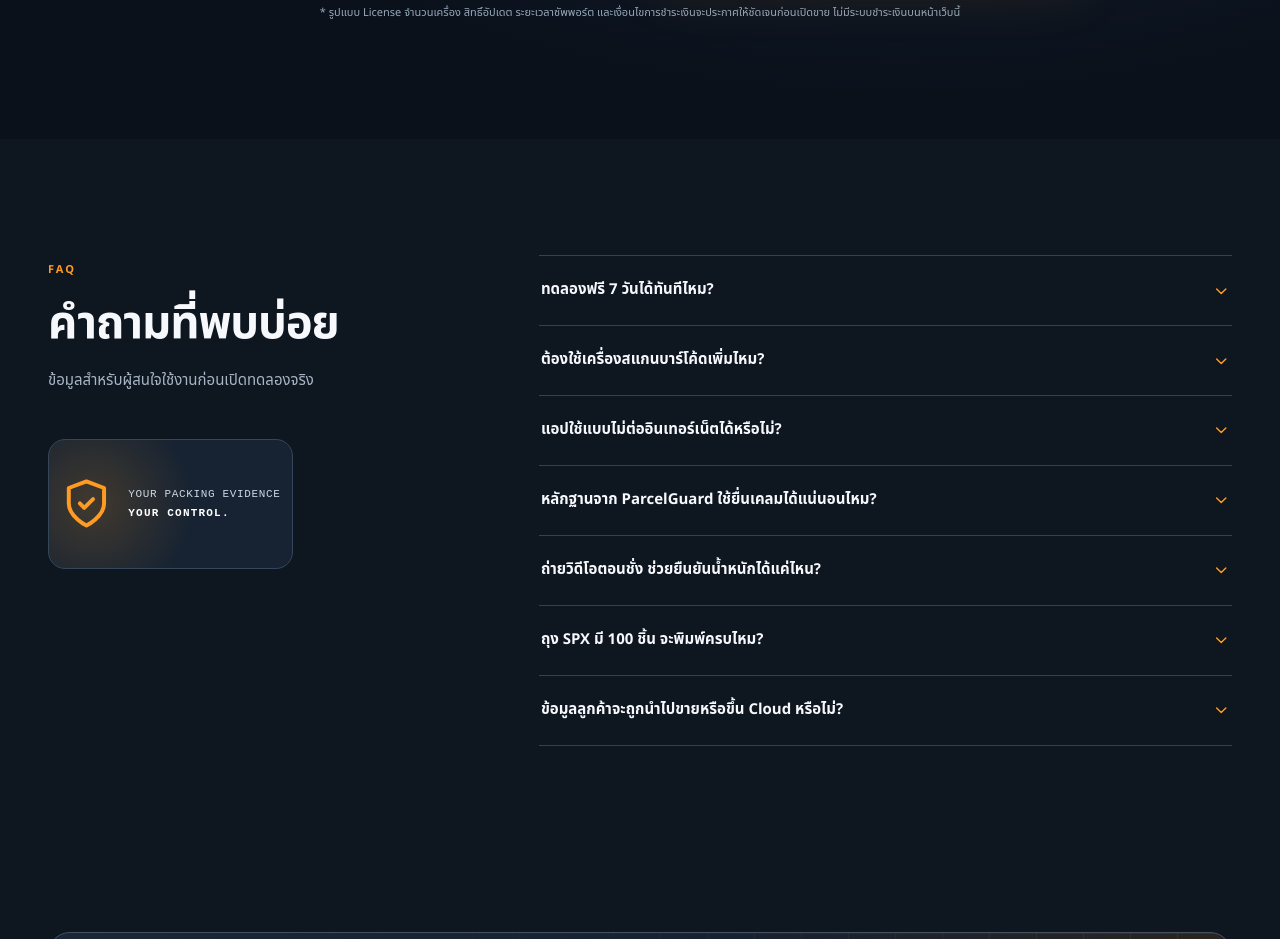
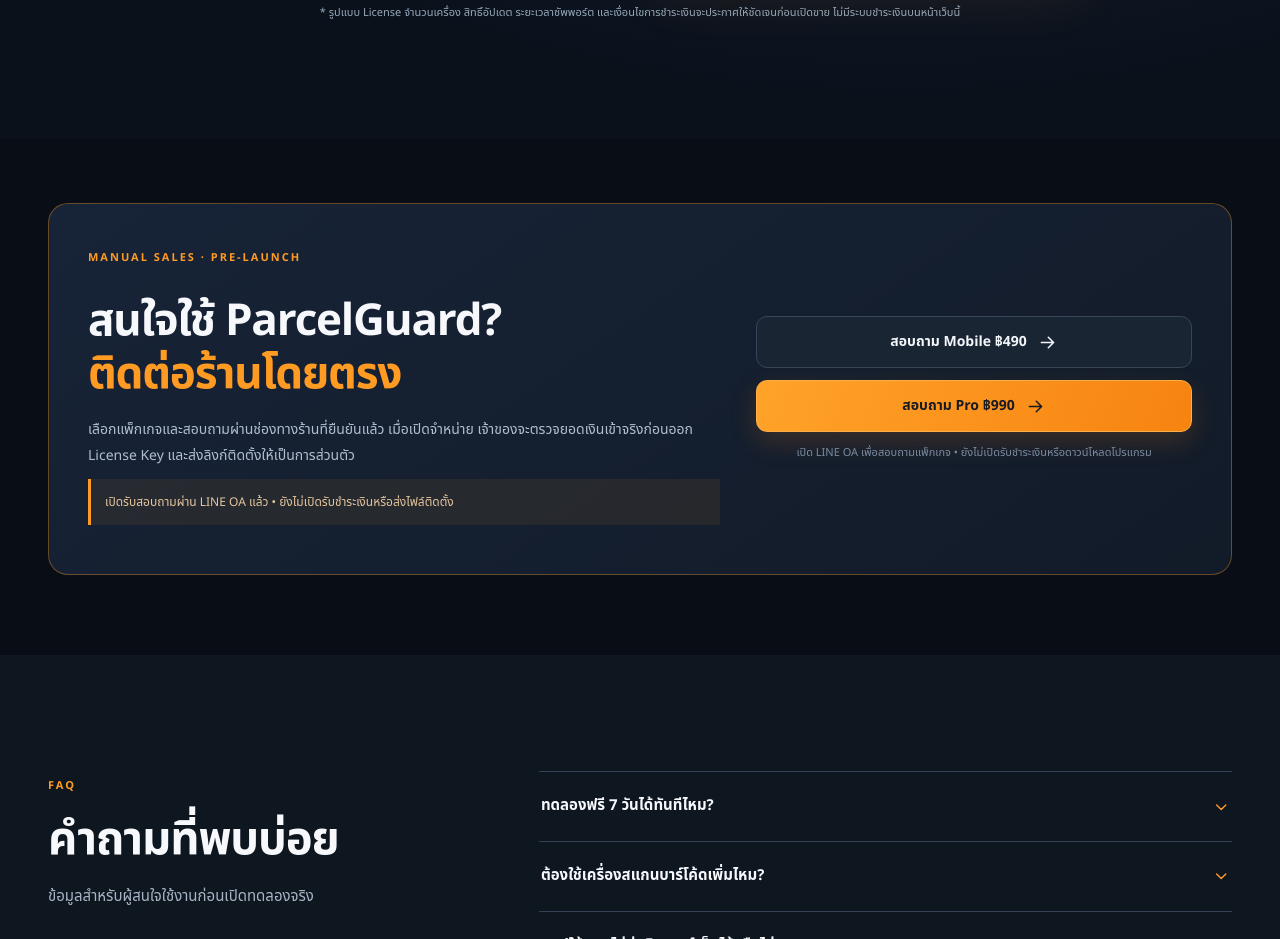
Before and after one commit to paitoonsamba-hub/parcelguard-offline, a plain HTML site: page public/index.html in a window 1280 px wide. Shown: the part 5568-6507 px from the top of the page. Drawn offline with Linux system fonts and the light colour scheme.

Commit message:
Add verified ParcelGuard LINE OA contact to approved landing page
* Preserve approved ParcelGuard landing; add only manual sales inquiry section

* Add manual order buttons while preserving trial, demo and original navigation

* Style manual sales on existing Dark Tech design without redesigning hero

* Run existing original website smoke tests on restored-design manual sales branch

* Connect verified ParcelGuard LINE OA for prelaunch questions

* Clarify LINE OA inquiry buttons without opening payments

```diff
--- a/public/app.js
+++ b/public/app.js
@@ -58,6 +58,21 @@
     });
   }
 
+  // Manual Sales option A: verified LINE OA is available for inquiries.
+  // Product purchase, payment, and download remain closed until release-ready.
+  const VERIFIED_SUPPORT_URL = "https://lin.ee/wEsjx0X";
+  const manualStatus = document.getElementById("manualOrderStatus");
+  if (manualStatus) {
+    manualStatus.textContent = "เปิดรับสอบถามผ่าน LINE OA แล้ว • ยังไม่เปิดรับชำระเงินหรือส่งไฟล์ติดตั้ง";
+  }
+  document.querySelectorAll("[data-manual-plan]").forEach((button) => {
+    button.addEventListener("click", () => {
+      const url = new URL(VERIFIED_SUPPORT_URL);
+      if (url.protocol !== "https:" || url.hostname !== "lin.ee") return;
+      window.open(url.href, "_blank", "noopener,noreferrer");
+    });
+  });
+
   // Replace the honest pre-launch placeholder with a real local MP4 only
   // once that file is supplied. No external player and no autoplay.
   if (DEMO_VIDEO_URL && demoVideo) {
--- a/public/index.html
+++ b/public/index.html
@@ -277,6 +277,25 @@
       </div>
     </section>
 
+    <!-- V1.5 Manual Sales: additive block; original approved landing preserved. -->
+    <section id="manual-order" class="section manual-order-section" aria-labelledby="manualOrderTitle">
+      <div class="container">
+        <div class="manual-order-box">
+          <div>
+            <span class="section-kicker">MANUAL SALES · PRE-LAUNCH</span>
+            <h2 id="manualOrderTitle">สนใจใช้ ParcelGuard?<br><em>ติดต่อร้านโดยตรง</em></h2>
+            <p>เลือกแพ็กเกจและสอบถามผ่านช่องทางร้านที่ยืนยันแล้ว เมื่อเปิดจำหน่าย เจ้าของจะตรวจยอดเงินเข้าจริงก่อนออก License Key และส่งลิงก์ติดตั้งให้เป็นการส่วนตัว</p>
+            <p class="manual-order-note" id="manualOrderStatus" role="status">เปิดรับสอบถามผ่าน LINE OA แล้ว • ยังไม่เปิดรับชำระเงินหรือส่งไฟล์ติดตั้ง</p>
+          </div>
+          <div class="manual-order-actions">
+            <button class="btn btn-secondary btn-block" type="button" data-manual-plan="Mobile" data-manual-price="490">สอบถาม Mobile ฿490 <svg class="icon"><use href="#i-arrow"/></svg></button>
+            <button class="btn btn-primary btn-block" type="button" data-manual-plan="Pro" data-manual-price="990">สอบถาม Pro ฿990 <svg class="icon"><use href="#i-arrow"/></svg></button>
+            <small>เปิด LINE OA เพื่อสอบถามแพ็กเกจ • ยังไม่เปิดรับชำระเงินหรือดาวน์โหลดโปรแกรม</small>
+          </div>
+        </div>
+      </div>
+    </section>
+
     <section id="faq" class="section faq-section">
       <div class="container faq-layout">
         <div class="faq-intro"><span class="section-kicker">FAQ</span><h2>คำถามที่พบบ่อย</h2><p>ข้อมูลสำหรับผู้สนใจใช้งานก่อนเปิดทดลองจริง</p><div class="faq-graphic"><svg class="icon"><use href="#i-shield"/></svg><span>YOUR PACKING EVIDENCE<br><strong>YOUR CONTROL.</strong></span></div></div>
--- a/public/styles.css
+++ b/public/styles.css
@@ -398,3 +398,13 @@ h1,h2,h3,p { margin-top:0; }
   html { scroll-behavior:auto; }
   *,*::before,*::after { animation-duration:.01ms!important; animation-iteration-count:1!important; transition-duration:.01ms!important; }
 }
+
+/* Additive Manual Sales section; original approved design untouched. */
+.manual-order-section{padding-top:64px;padding-bottom:80px}
+.manual-order-box{display:grid;grid-template-columns:1.45fr 1fr;align-items:center;gap:36px;padding:39px;border:1px solid rgba(255,155,35,.35);border-radius:20px;background:linear-gradient(145deg,#172337,#121b28)}
+.manual-order-box h2{font-size:clamp(29px,3.7vw,44px);line-height:1.2;margin:14px 0 16px;letter-spacing:-1.2px}
+.manual-order-box h2 em{font-style:normal;color:var(--orange)}
+.manual-order-box p{color:#b0bfd0;font-size:14px;line-height:1.85;margin-bottom:10px}
+.manual-order-box .manual-order-note{padding:12px 14px;background:rgba(255,155,35,.075);border-left:3px solid var(--orange);font-size:12px;color:#e4c59d}
+.manual-order-actions{display:grid;gap:12px}.manual-order-actions small{color:var(--faint);font-size:11px;line-height:1.7;text-align:center}
+@media(max-width:800px){.manual-order-box{grid-template-columns:1fr;padding:23px;gap:20px}.manual-order-section{padding-top:40px;padding-bottom:60px}}
```
Also changed, not shown: .github/workflows/website-check.yml.
